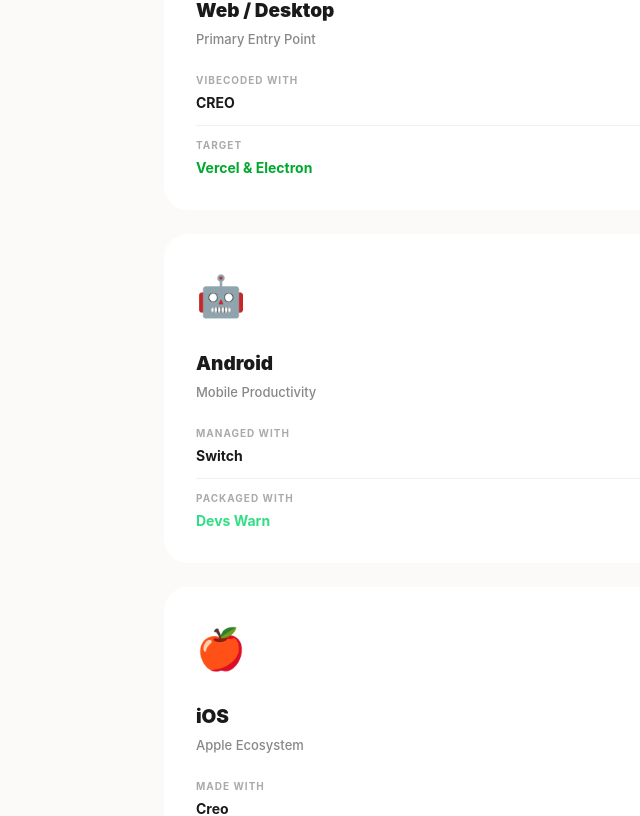
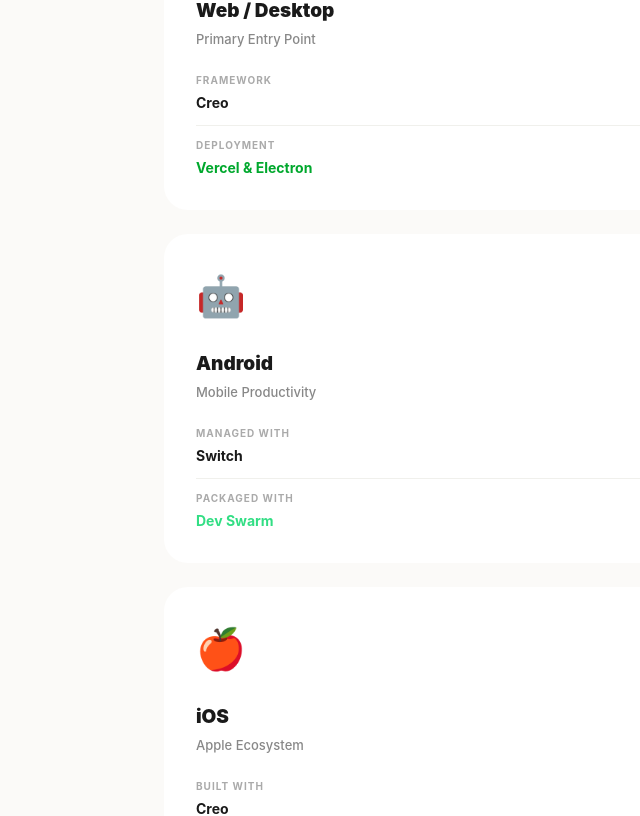
Before and after one commit to aegis504/ananke, a React (Vite) app: page /judges in a window 1280 px wide. Shown: the part 710-1526 px from the top of the page, without its empty margins (0-640 px from the left). Built offline with nearby package versions, Linux system fonts and the light colour scheme; no server answers.

Commit message:
docs: use exact tool names and descriptions for judges panel

```diff
--- a/src/components/ForJudgesPage.tsx
+++ b/src/components/ForJudgesPage.tsx
@@ -55,9 +55,9 @@
               icon="🌐"
               name="Web / Desktop"
               tagline="Primary Entry Point"
-              labelA="Vibecoded with"
-              valA="CREO"
-              labelB="Target"
+              labelA="Framework"
+              valA="Creo"
+              labelB="Deployment"
               valB="Vercel & Electron"
               accent="#00a82d"
             />
@@ -68,16 +68,16 @@
               labelA="Managed with"
               valA="Switch"
               labelB="Packaged with"
-              valB="Devs Warn"
+              valB="Dev Swarm"
               accent="#32de84"
             />
             <PlatformCard
               icon="🍎"
               name="iOS"
               tagline="Apple Ecosystem"
-              labelA="Made with"
+              labelA="Built with"
               valA="Creo"
-              labelB="Packaged with"
+              labelB="Target"
               valB="Xcode"
               accent="#000000"
             />
@@ -157,7 +157,7 @@
               category="Artificial Intelligence"
               icon={<Sparkles size={20} />}
               items={[
-                { name: 'Featherless AI', detail: 'High-speed model inference' },
+                { name: 'Mobin Featherless', detail: 'Featherless API only' },
                 { name: 'Qwen 2.5 7B', detail: 'Local-grade model with 32k context' },
                 { name: 'Multi-Key Fallback', detail: 'Automatic key rotation resilience' },
                 { name: 'Prompt Engineering', detail: 'Structured JSON output enforcement' },
```
